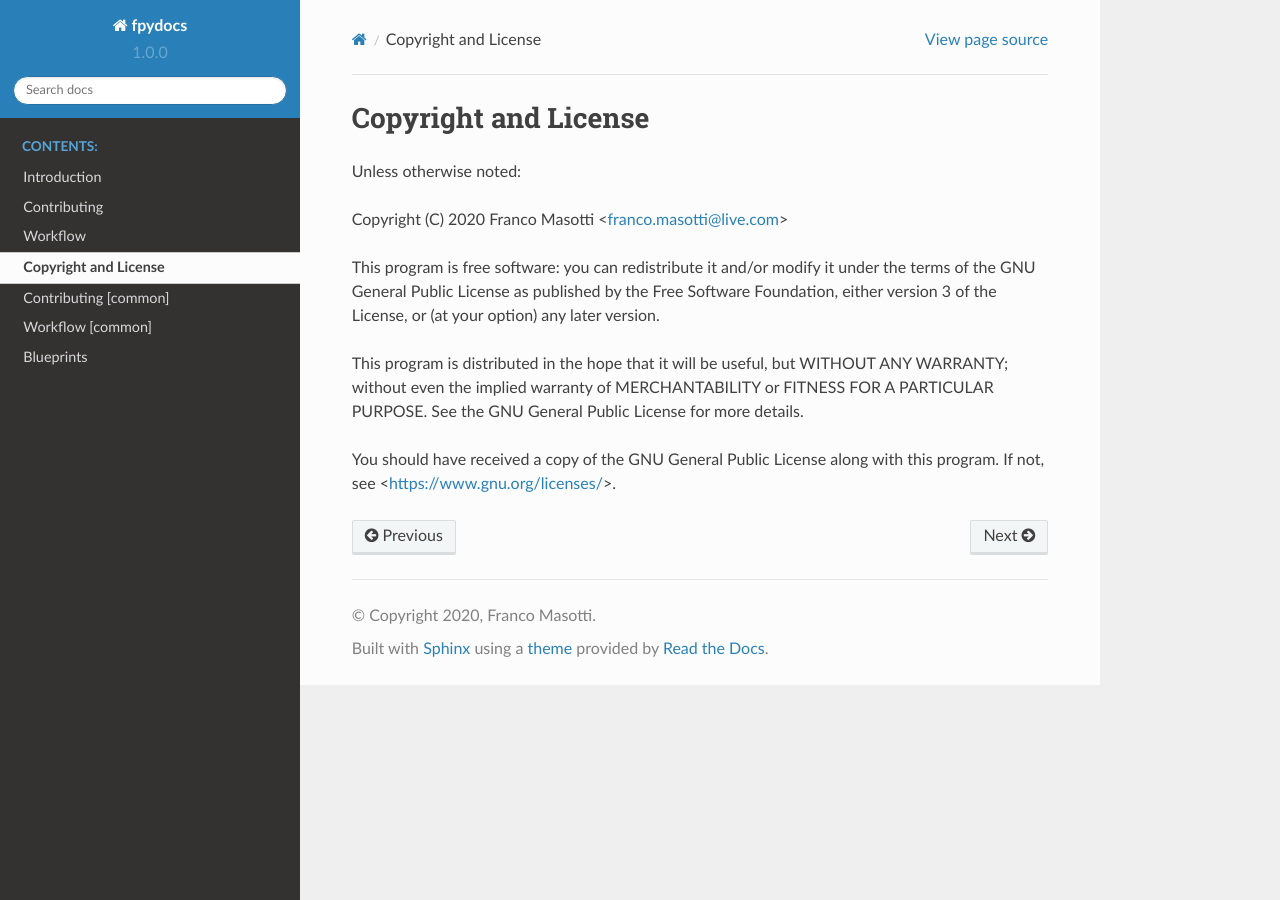
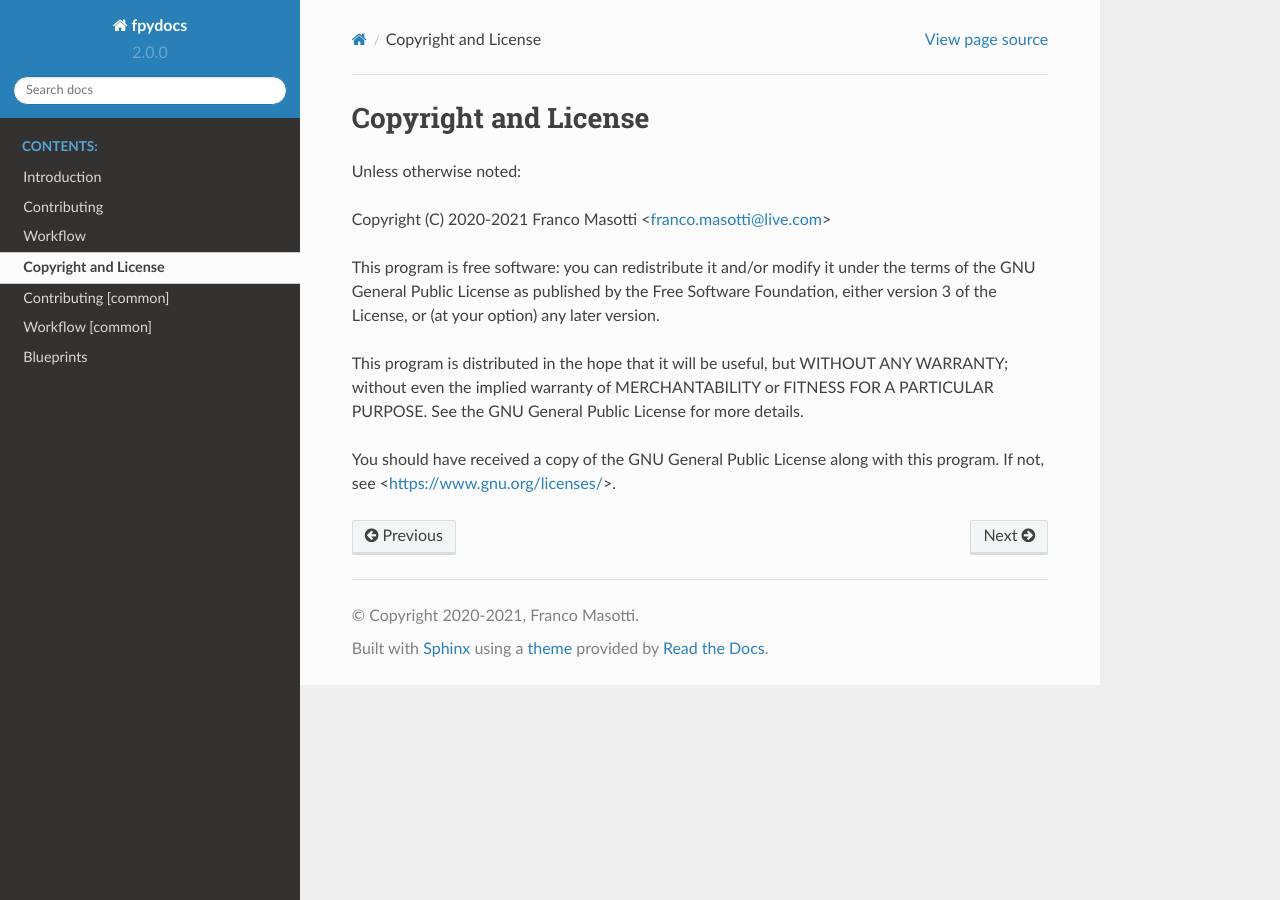
Before and after one commit to frnmst/fpydocs, a Sphinx documentation site: the page built from docs/copyright_license.rst, in a window 1280 px wide. Built offline with Sphinx 7.4.7 and the Read the Docs theme 2.0.0, drawn with Linux system fonts in a browser that asks for light colours.

Commit message:
Preparing for new release.

```diff
--- a/README.rst
+++ b/README.rst
@@ -20,7 +20,7 @@ License
 
 Unless otherwise noted:
 
-Copyright (C) 2020 Franco Masotti <franco.masotti@live.com>
+Copyright (C) 2020-2021 Franco Masotti <franco.masotti@live.com>
 
 This program is free software: you can redistribute it and/or modify
 it under the terms of the GNU General Public License as published by
--- a/docs/conf.py
+++ b/docs/conf.py
@@ -18,13 +18,13 @@ sys.path.insert(0, os.path.abspath('..'))
 # -- Project information -----------------------------------------------------
 
 project = 'fpydocs'
-copyright = '2020, Franco Masotti'
+copyright = '2020-2021, Franco Masotti'
 author = 'Franco Masotti'
 
 # The short X.Y version.
-version = '1.0.0'
+version = '2.0.0'
 # The full version, including alpha/beta/rc tags
-release = '1.0.0'
+release = '2.0.0'
 
 # Use index.rst.
 master_doc = 'index'
--- a/docs/copyright_license.rst
+++ b/docs/copyright_license.rst
@@ -3,7 +3,7 @@ Copyright and License
 
 Unless otherwise noted:
 
-Copyright (C) 2020 Franco Masotti <franco.masotti@live.com>
+Copyright (C) 2020-2021 Franco Masotti <franco.masotti@live.com>
 
 This program is free software: you can redistribute it and/or modify
 it under the terms of the GNU General Public License as published by
```
Also changed, not shown: 1 other file.
